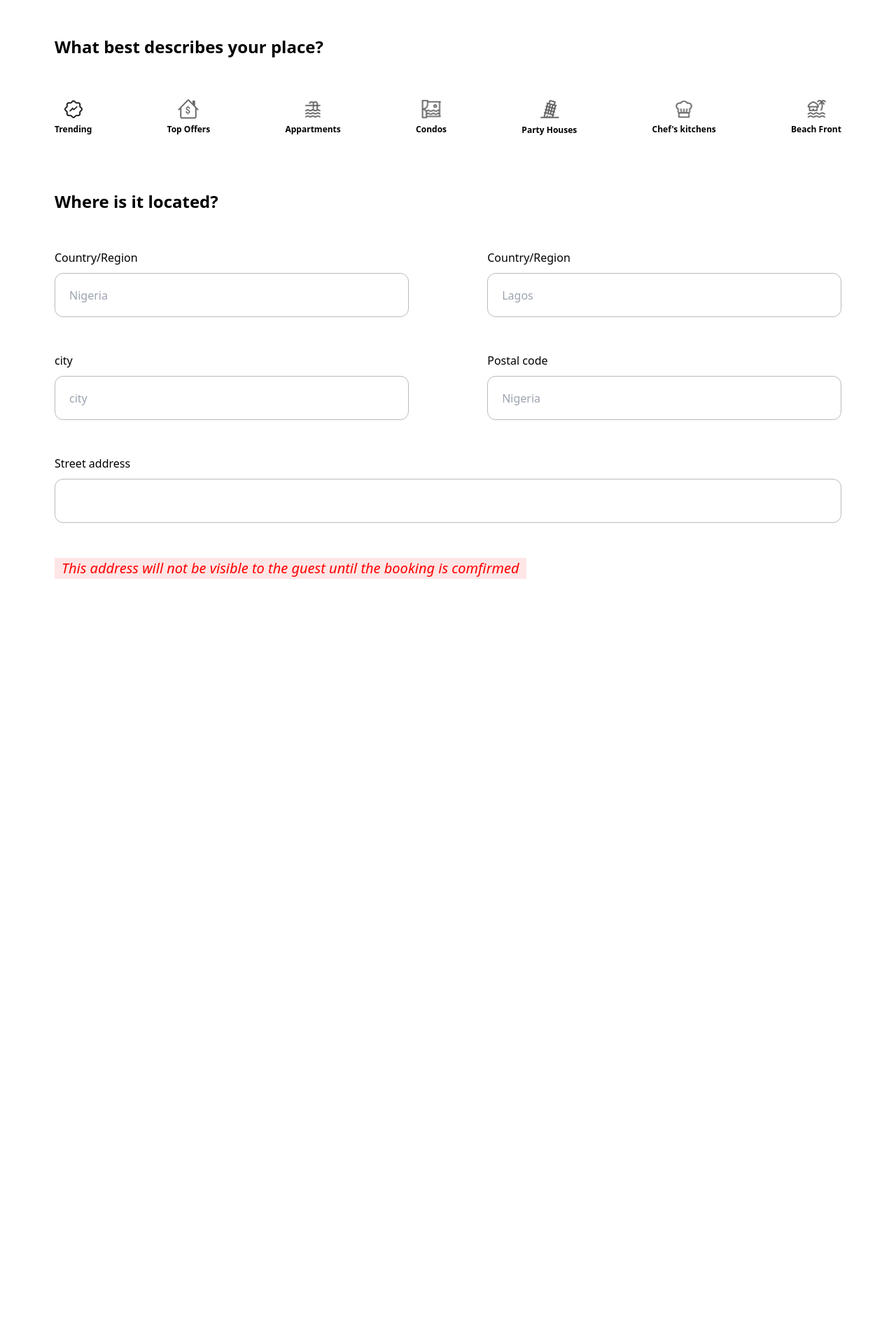
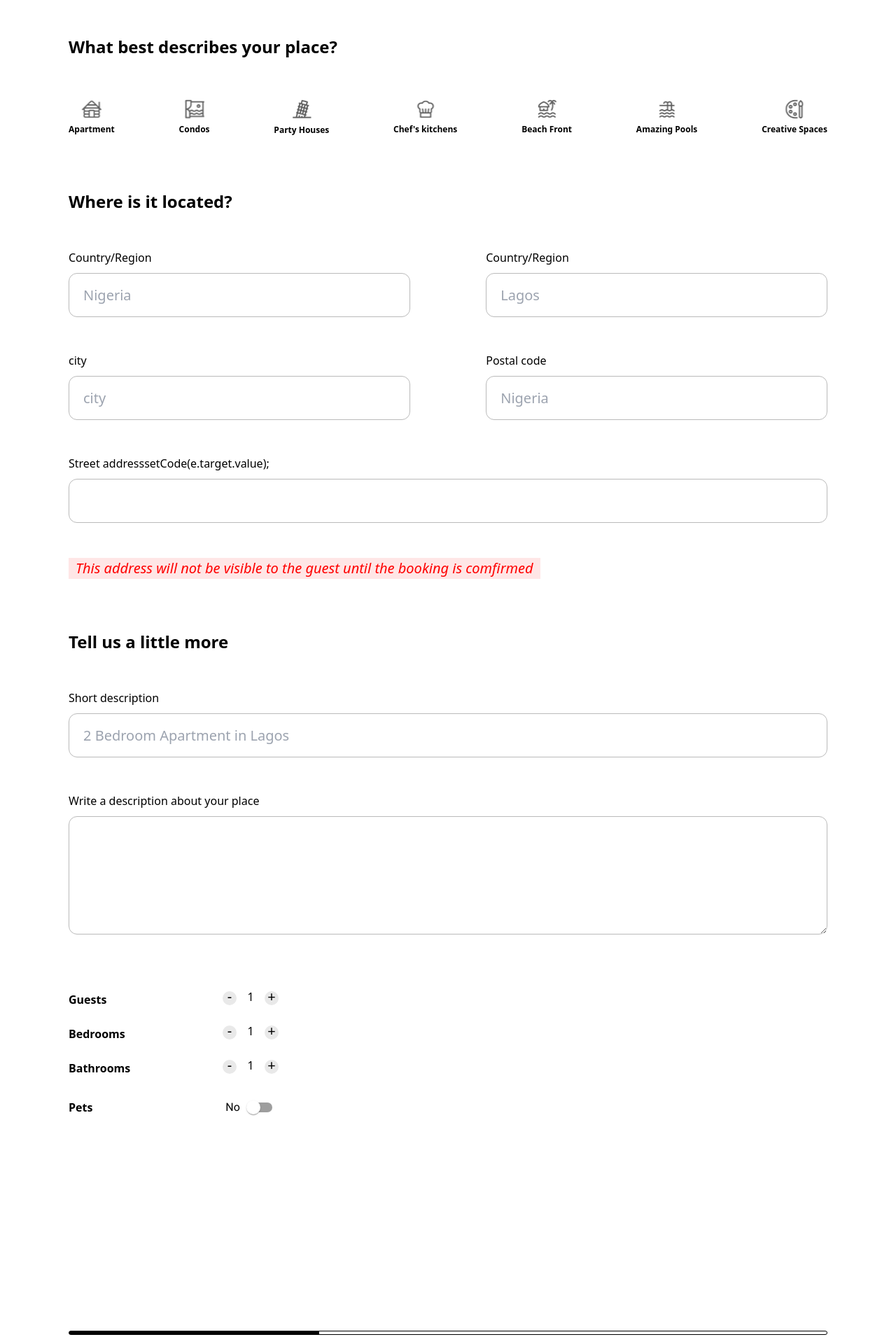
Before and after one commit to GeneralMarshal/Mandate-v2, a React (Vite) app: page /Managelistingsone in a window 1280 px wide. Shown: the part 280-2200 px from the top of the page at 70% size. Before the commit the page ends 1107 px from the top, so only its background shows below. Built offline with nearby package versions, Linux system fonts and the light colour scheme.

Commit message:
working on the js of mandates listings one

```diff
--- a/package.json
+++ b/package.json
@@ -10,13 +10,17 @@
     "preview": "vite preview"
   },
   "dependencies": {
+    "@emotion/react": "^11.13.3",
+    "@emotion/styled": "^11.13.0",
     "@fortawesome/free-regular-svg-icons": "^6.5.1",
+    "@mui/material": "^5.16.7",
     "react": "^18.2.0",
     "react-dom": "^18.2.0",
     "react-dropzone": "^14.2.3",
     "react-icons": "^5.2.1",
     "react-phone-input-2": "^2.15.1",
-    "react-router-dom": "^6.23.1"
+    "react-router-dom": "^6.23.1",
+    "react-switch": "^7.0.0"
   },
   "devDependencies": {
     "@types/react": "^18.2.64",
--- /dev/null
+++ b/src/Components/Counter.jsx
@@ -0,0 +1,24 @@
+export default function Counter(props) {
+  return (
+    <div className=" flex justify-between w-[300px] my-[25px]">
+        <div className=" font-[600] text-[16px]">{props.name}</div>
+      <div className=" flex gap-[10px]">
+        <div
+          className=" flex w-[20px] h-[20px] rounded-full text-[20px] bg-[#E9E9E9] relative leading-[16px] justify-center"
+          onClick={props.subBtn}
+        >
+          -
+        </div>
+        <div className=" flex w-[20px] h-[20px] text-[20px]relative leading-[16px] justify-center">
+          {props.count}
+        </div>
+        <div
+          className=" flex w-[20px] h-[20px] rounded-full text-[20px] bg-[#E9E9E9] relative leading-[16px] justify-center"
+          onClick={props.addBtn}
+        >
+          +
+        </div>
+      </div>
+    </div>
+  );
+}
--- a/src/Pages/manage-listings/ManageListingsOne.jsx
+++ b/src/Pages/manage-listings/ManageListingsOne.jsx
@@ -1,7 +1,81 @@
 import '../../Styles/ManageListingsOne.css'
 import HeaderMain from "../../Components/HeaderMain"
+import Footer from "../../Components/Footer"
+import Counter from '../../Components/Counter';
+import { useState } from 'react';
+
+import Switch from "@mui/material/Switch";
+import FormGroup from "@mui/material/FormGroup";
+import FormControlLabel from "@mui/material/FormControlLabel";
+import FormControl from "@mui/material/FormControl";
+import FormLabel from "@mui/material/FormLabel";
 
 export default function ManageListingsOne(){
+    const [country, setCountry] = useState()
+    const [state, setState] = useState();
+    const [city, setCity] = useState();
+    const [code, setCode] = useState();
+    const [address, setAddress] = useState();
+    const [shortDesc, setShortDesc] = useState();
+    const [longDesc, setLongDesc] = useState();
+
+
+
+
+    const [guests, setGuests] = useState(1)
+    const [bedrooms, setBedrooms] = useState(1);
+    const [bathrooms, setBathrooms] = useState(1);
+    const [pets, setPets] = useState(false)
+
+    const label = { inputProps: { "aria-label": "Switch demo" } };
+    const [filterer, setFilter] = useState()
+    const [formDraft, setFormDraft] = useState([])
+
+    const [errors, setErrors] = useState({})
+
+    var filters = [
+      {
+        name: "Apartment",
+        src: "Assets/filters/apartment.svg",
+      },
+      {
+        name: "Condos",
+        src: "Assets/filters/condos.svg",
+      },
+      {
+        name: "Party Houses",
+        src: "Assets/filters/party-houses.svg",
+      },
+      {
+        name: "Chef's kitchens",
+        src: "Assets/filters/chefs-kitchen.svg",
+      },
+      {
+        name: "Beach Front",
+        src: "Assets/filters/beach-front.svg",
+      },
+      {
+        name: "Amazing Pools",
+        src: "Assets/filters/amazing-pools.svg",
+      },
+      {
+        name: "Creative Spaces",
+        src: "Assets/filters/creative-spaces.svg",
+      },
+    ];
+
+    function filterSelect(filter){
+      setFilter(filter)
+
+    }
+
+    function draftHandler(){
+      console.log("draft saved")
+
+
+
+    }
+
     return (
       <>
         <HeaderMain />
@@ -14,7 +88,7 @@ export default function ManageListingsOne(){
             <p className=" p-[10px]">Revenue</p>
           </div>
         </nav>
-        <main className=" max-w-[1124px] mx-[auto]">
+        <main className=" max-w-[1124px] mx-[auto] px-[20px]">
           <div className=" flex gap-[15px] md:gap-[50px]">
             <img src="./Assets/icons/back-to.svg" alt="" />
             <h1 className=" font-[600] text-[32px]">Add a listing</h1>
@@ -26,34 +100,51 @@ export default function ManageListingsOne(){
               What best describes your place?
             </h1>
             <div className=" desc-opt flex justify-between">
-              <div>
-                <img src="Assets/filters/Verified.svg" className="" />
+              {filters.map((filter) => {
+                return (
+                  <div>
+                    <img
+                      src={filter.src}
+                      className=""
+                      onClick={() => filterSelect(filter.name)}
+                    />
+                    <p>{filter.name}</p>
+                    {filterer === filter.name ? (
+                      <div className=" w-[100%] h-[3px] bg-[black] "></div>
+                    ) : (
+                      ""
+                    )}
+                  </div>
+                );
+              })}
+              {/* <div>
+                <img src="Assets/filters/apartment.svg" className="" />
                 <p>Trending</p>
               </div>
               <div>
-                <img src="Assets/filters/Group.svg" className="" />
+                <img src="Assets/filters/condos.svg" className="" />
                 <p>Top Offers</p>
               </div>
               <div>
-                <img src="Assets/filters/amazing-pools.svg" className="" />
+                <img src="Assets/filters/party-houses.svg" className="" />
                 <p>Appartments</p>
               </div>
               <div>
-                <img src="Assets/filters/condos.svg" className="" />
+                <img src="Assets/filters/chefs-kitchen.svg" className="" />
                 <p>Condos</p>
               </div>
               <div>
-                <img src="Assets/filters/party-houses.svg" className="" />
+                <img src="Assets/filters/beach-front.svg" className="" />
                 <p>Party Houses</p>
               </div>
               <div>
-                <img src="Assets/filters/chefs-kitchen.svg" className="" />
+                <img src="Assets/filters/amazing-pools.svg" className="" />
                 <p>Chef's kitchens</p>
               </div>
               <div>
-                <img src="Assets/filters/beach-front.svg" className="" />
+                <img src="Assets/filters/creative-spaces.svg" className="" />
                 <p>Beach Front</p>
-              </div>
+              </div> */}
             </div>
           </section>
           <section className=" desc-place w-[100%]">
@@ -64,28 +155,59 @@ export default function ManageListingsOne(){
               <div className=" flex w-full gap-[15px] md:gap-[10%]">
                 <div className=" flex-1 ">
                   <label htmlFor="country">Country/Region</label>
-                  <input type="text" placeholder="Nigeria" />
+                  <input
+                    type="text"
+                    placeholder="Nigeria"
+                    onChange={() => {
+                      setCountry(e.target.value);
+                    }}
+                  />
                 </div>
                 <div className=" flex-1">
                   <label htmlFor="state">Country/Region</label>
-                  <input type="text" placeholder="Lagos" />
+                  <input
+                    type="text"
+                    placeholder="Lagos"
+                    onChange={() => {
+                      setState(e.target.value);
+                    }}
+                  />
                 </div>
               </div>
               <div className=" flex w-full gap-[15px] md:gap-[10%]">
                 <div className=" flex-1 ">
                   <label htmlFor="city">city</label>
-                  <input type="text" placeholder="city" />
+                  <input
+                    type="text"
+                    placeholder="city"
+                    onChange={() => {
+                      setCity(e.target.value);
+                    }}
+                  />
                 </div>
                 <div className=" flex-1">
                   <label htmlFor="code">Postal code</label>
-                  <input type="text" placeholder="Nigeria" />
+                  <input
+                    type="text"
+                    placeholder="Nigeria"
+                    onChange={() => {
+                      setCode(e.target.value);
+                    }}
+                  />
                 </div>
               </div>
               <div>
                 <label htmlFor="address">Street address</label>
-                <input type="text" placeholder="" />
+                setCode(e.target.value);
+                <input
+                  type="text"
+                  placeholder=""
+                  onChange={() => {
+                    setAddress(e.target.value);
+                  }}
+                />
               </div>
-              <div className=' flex'>
+              <div className=" flex">
                 <p className="address-note bg-[#FFE6E6] mr-[auto] italic text-[#FF0000] text-[20px] font-[400] px-[10px]">
                   This address will not be visible to the guest until the
                   booking is comfirmed
@@ -93,10 +215,95 @@ export default function ManageListingsOne(){
               </div>
             </div>
           </section>
-          <section className=' little-more'>
-
+          <section className=" little-more">
+            <h1 className=" text-[24px] font-[600] mb-[50px] mt-[72px]">
+              Tell us a little more
+            </h1>
+            <div>
+              <label htmlFor="">Short description</label>
+              <input
+                type="text"
+                placeholder="2 Bedroom Apartment in Lagos"
+                onChange={() => {
+                  setLongDesc(e.target.value);
+                }}
+              />
+            </div>
+            <div>
+              <label htmlFor="">
+                {" "}
+                Write a description about your place
+              </label>
+              <textarea name="" id=""></textarea>
+            </div>
+            <div>
+              <Counter
+                name={"Guests"}
+                count={guests}
+                addBtn={() => {
+                  setGuests(guests + 1);
+                }}
+                subBtn={() => {
+                  guests > 0 ? setGuests(guests - 1) : setGuests(guests);
+                }}
+              />
+              <Counter
+                name={"Bedrooms"}
+                count={bedrooms}
+                addBtn={() => {
+                  setBedrooms(bedrooms + 1);
+                }}
+                subBtn={() => {
+                  bedrooms > 0
+                    ? setBedrooms(bedrooms - 1)
+                    : setBedrooms(bedrooms);
+                }}
+              />
+              <Counter
+                name={"Bathrooms"}
+                count={bathrooms}
+                addBtn={() => {
+                  setBathrooms(bathrooms + 1);
+                }}
+                subBtn={() => {
+                  bathrooms > 0
+                    ? setBathrooms(bathrooms - 1)
+                    : setBathrooms(bathrooms);
+                }}
+              />
+              <div className=" w-[300px] flex items-center justify-between">
+                <p className=" font-[600] text-[16px]">Pets</p>
+                <FormControlLabel
+                  value={pets}
+                  control={<Switch color="primary" />}
+                  label={pets ? "Yes" : "No"}
+                  labelPlacement="start"
+                  className=" translate-x-[-8px]"
+                  onClick={(e) => {
+                    setPets(!pets);
+                  }}
+                />
+              </div>
+            </div>
           </section>
+          <div className=" mt-[300px] mb-[500px] ">
+            <div className=" h-[6px] w-[100%] border-[1px] border-solid border-[black] rounded-[10px] mb-[90px]">
+              <div className=" h-[100%] w-[33%] bg-[black] "></div>
+            </div>
+            <div className=" flex gap-[15px] justify-end">
+              <button
+                className=" h-[48px] w-[144px] border-solid border-[1px] border-[black] rounded-[8px] font-[600] text-[16px]"
+                onClick={() => draftHandler()}
+              >
+                Save and exit
+              </button>
+              <button className=" h-[48px] w-[144px] border-solid border-[1px] border-[black] bg-[black] text-[#ffffff] rounded-[8px] font-[600] text-[16px]">
+                Next
+              </button>
+            </div>
+          </div>
         </main>
+        <Footer />
       </>
     );
 }
--- a/src/Styles/ManageListingsOne.css
+++ b/src/Styles/ManageListingsOne.css
@@ -1,3 +1,6 @@
+*{
+    box-sizing: border-box;
+}
 .desc-opt div{
     display: flex;
     flex-direction: column;
@@ -12,7 +15,7 @@
     font-weight: 600;
     font-size: 12px;
 }
-.desc-place input{
+.desc-place input, .little-more input{
     height: 63px;
     border-radius:12px;
     border: 1px solid #BABABA;
@@ -20,9 +23,20 @@
     margin-top:10px;
     margin-bottom: 50px;
     padding-left: 20px;
+    font-size: 20px ;
 }
 .desc-place label{
     font-size: 16px;
     font-weight: 400;
 
 }
+.little-more textarea{
+    height: 169px;
+    border-radius: 12px;
+    border: 1px solid #BABABA;
+    width: 100%;
+    margin-top: 10px;
+    margin-bottom: 50px;
+    padding: 20px;
+    font-size: 20px;
+}
```
Also changed, not shown: 1 other file (tests, documents, lock files or other folders).
